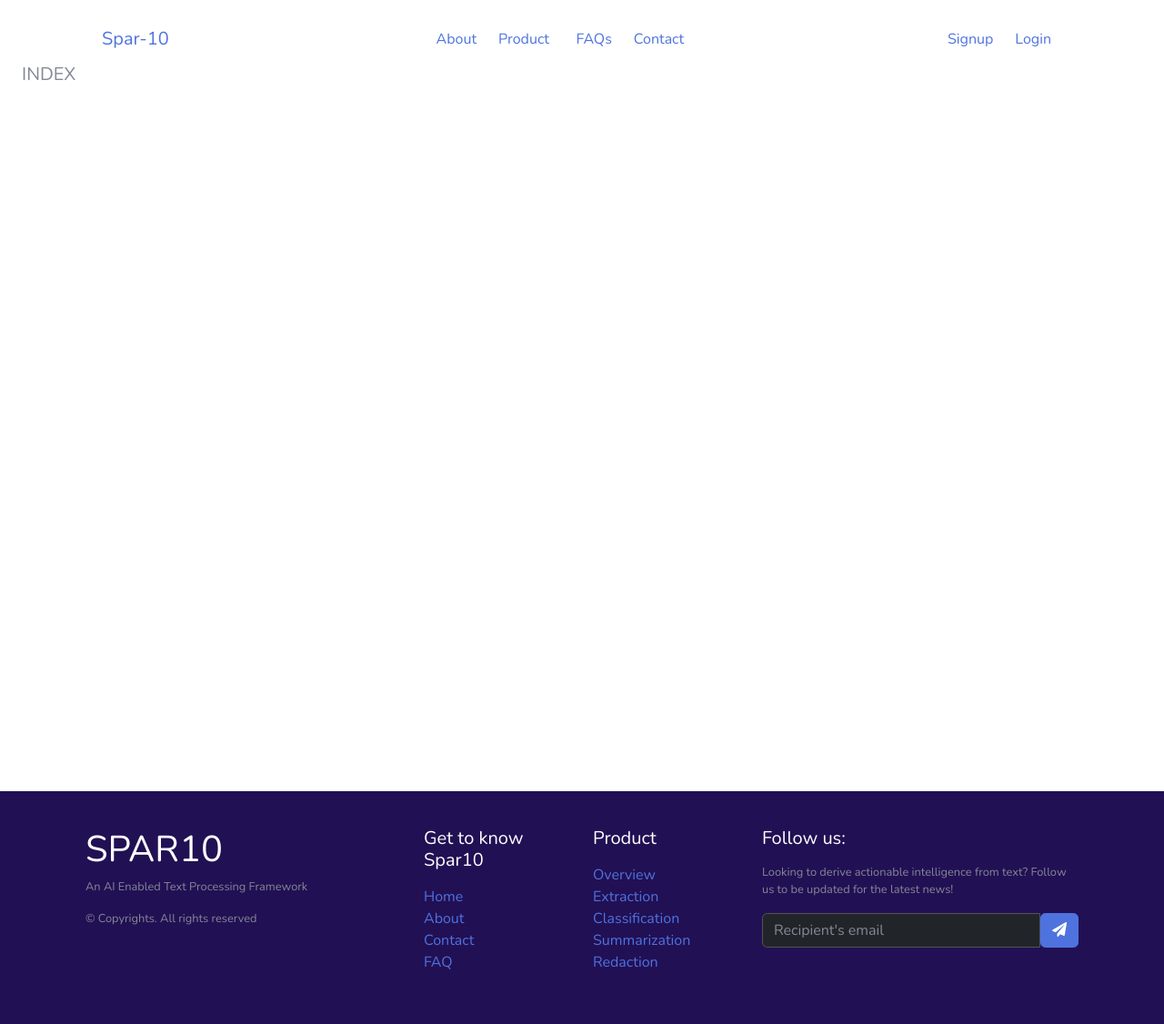
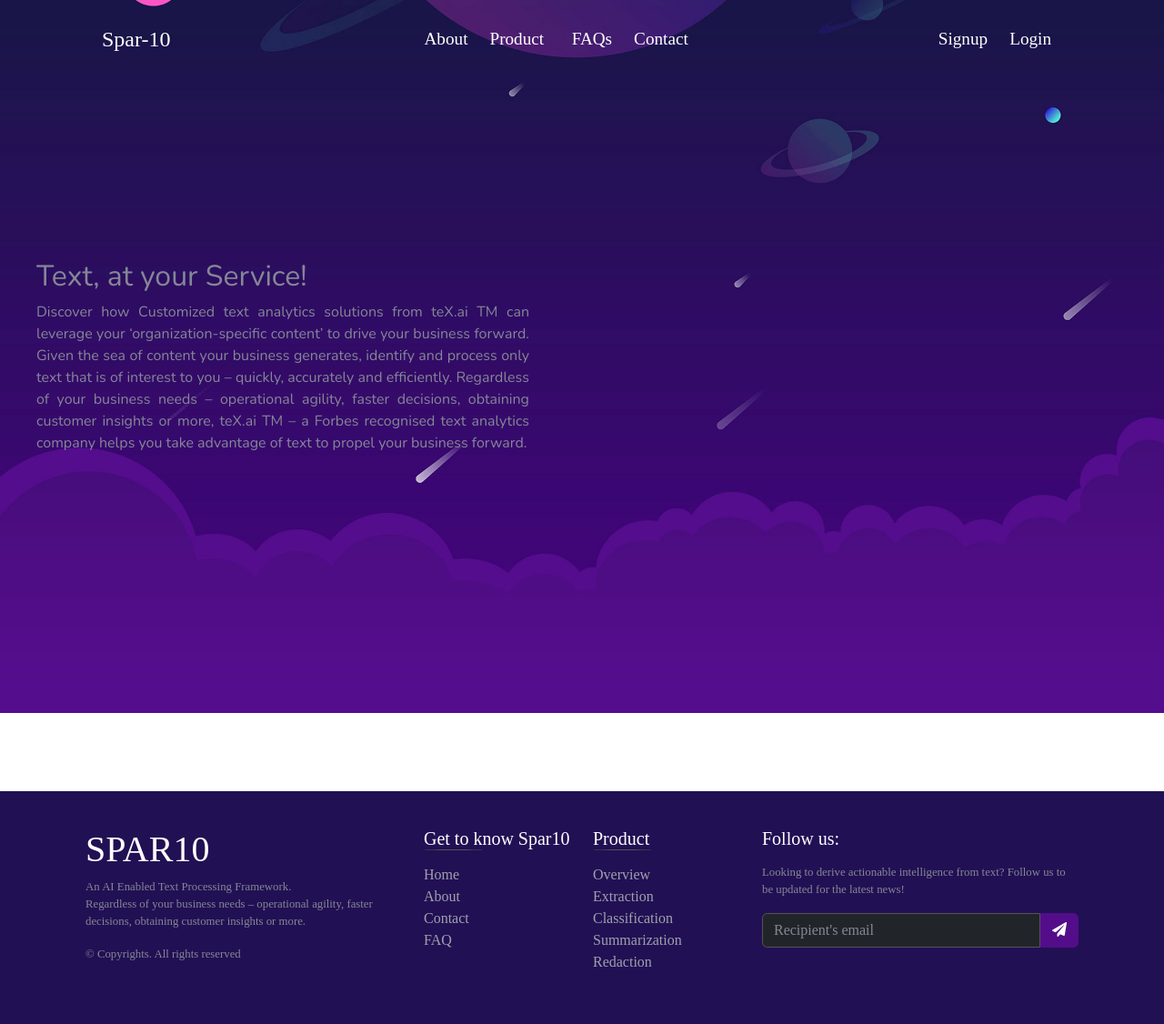
Before and after one commit to Purviharniya/SPAR10, a Flask app: page / in a window 1280 px wide. Shown: the whole page at 91% size. Run offline with Flask 2, Linux system fonts and the light colour scheme; some libraries are stand-ins or nearby versions; some web fonts are replaced.

Commit message:
nav foot styling pt 1

```diff
--- a/static/stylesheets/vendor/css/index.css
+++ b/static/stylesheets/vendor/css/index.css
@@ -4,7 +4,19 @@
   color: white;
   transition: background-color 400ms linear;
 }
-
+.homenav {
+  z-index: 1;
+}
+.homenav .nav-link {
+  font-family: "PlayfairDisplay-Regular";
+  font-size: 1.2rem;
+  color: #fff;
+}
+.homenav .navbar-brand {
+  font-size: 1.5rem;
+  color: #fff;
+  font-family: "PlayfairDisplay-Regular";
+}
 .sidebar .nav-item.dropdown .dropdown-toggle::after,
 .topbar .nav-item.dropdown .dropdown-toggle::after {
   width: 0.1rem;
@@ -19,13 +31,63 @@
 
 .home-footer {
   background-color: #221054;
+  font-family: "PlayfairDisplay-Regular";
+  color: #fff;
+}
+
+.home-footer a {
+  font-family: "PlayfairDisplay-Regular";
+  color: #a0a1ac;
+}
+
+.home-footer a:hover {
+  color: #fff;
 }
 
 .home-footer .form-control {
   background: #212529;
   border-color: #545454;
 }
-
+.home-footer #button-addon2 {
+  border-bottom-left-radius: 0;
+  border-top-left-radius: 0;
+  background-color: #530d8a !important;
+  border-color: #530d8a !important;
+}
 .home-footer .form-control:focus {
   background: #212529;
+  color: #fff;
 }
+
+.index-b1 {
+  position: absolute;
+  top: 0;
+  background-image: url("../images/index-1.jpg");
+  background-repeat: no-repeat;
+  background-size: 100% 100%;
+  min-height: 98vh;
+}
+
+.index-b1 .row {
+  margin-right: 0 !important;
+  min-height: 98vh;
+}
+
+.text-con {
+  padding: 60px 40px;
+  text-align: justify;
+}
+
+.text-col-1 {
+  align-self: center;
+}
+
+.home-footer .title1::after {
+  display: block;
+  content: "";
+  width: 35%;
+  height: 1px;
+  border-radius: 50%;
+  background: #545454;
+  position: absolute;
+}
--- a/templates/index.html
+++ b/templates/index.html
@@ -3,7 +3,35 @@
 
 <!-- add the homepage content here -->
 
-<h5>INDEX</h5>
+<!-- block 1 -->
+<div class="index-b1">
+    <div class="row">
+        <div class="col-md-6 text-col-1">
+            <div class="text-con">
+                <h2 class="big">
+                    Text, at your Service!
+                </h2>
+                <div class="textex">
+                    Discover how Customized text analytics solutions from teX.ai TM can leverage your
+                    ‘organization-specific content’ to drive your business forward. Given the sea of content your
+                    business generates, identify and process only text that is of interest to you – quickly,
+                    accurately
+                    and efficiently.
+
+                    Regardless of your business needs – operational agility, faster decisions, obtaining customer
+                    insights or more, teX.ai TM – a Forbes recognised text analytics company helps you take
+                    advantage of
+                    text to propel your business forward.
+                </div>
+            </div>
+        </div>
+        <div class="col-md-6">
+
+        </div>
+    </div>
+
+</div>
+<!-- end block 1 -->
 
 
 {% endblock %}
--- a/templates/main.html
+++ b/templates/main.html
@@ -82,7 +82,7 @@
     <!-- navbar end -->
 
     <!-- body begin -->
-    <div class="container-fluid" style="min-height: 100vh;">
+    <div style="min-height: 100vh;">
         {% block content %}
 
         {% endblock %}
@@ -96,11 +96,12 @@
             <div class="row gy-4 gx-5">
                 <div class="col-lg-4 col-md-6">
                     <h5 class="h1 text-white">SPAR10</h5>
-                    <p class="small text-muted">An AI Enabled Text Processing Framework</i></p>
+                    <p class="small text-muted">An AI Enabled Text Processing Framework. <br>Regardless of your business
+                        needs – operational agility, faster decisions, obtaining customer insights or more.</p>
                     <p class="small text-muted mb-0">&copy; Copyrights. All rights reserved</p>
                 </div>
                 <div class="col-lg-2 col-md-6">
-                    <h5 class="text-white mb-3">Get to know Spar10</h5>
+                    <h5 class="text-white mb-3 title1">Get to know Spar10</h5>
                     <ul class="list-unstyled text-muted">
                         <li><a href="/">Home</a></li>
                         <li><a href="/about-us">About</a></li>
@@ -109,7 +110,7 @@
                     </ul>
                 </div>
                 <div class="col-lg-2 col-md-6">
-                    <h5 class="text-white mb-3">Product</h5>
+                    <h5 class="text-white mb-3 title1">Product</h5>
                     <ul class="list-unstyled text-muted">
                         <li><a href="/overview">Overview</a></li>
                         <li><a href="/text-extraction">Extraction</a></li>
```
Also changed, not shown: static/stylesheets/vendor/images/index-1.jpg (renamed from static/assets/index-1.jpg).
